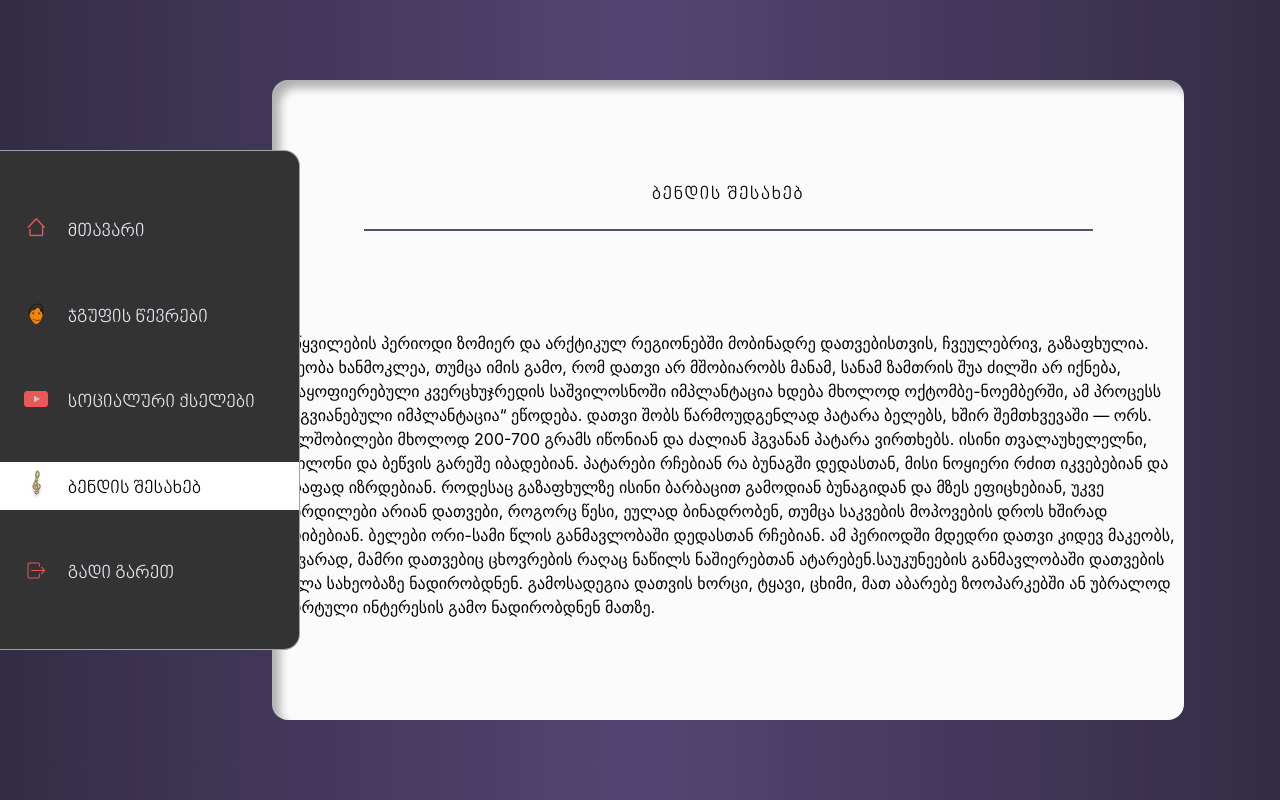
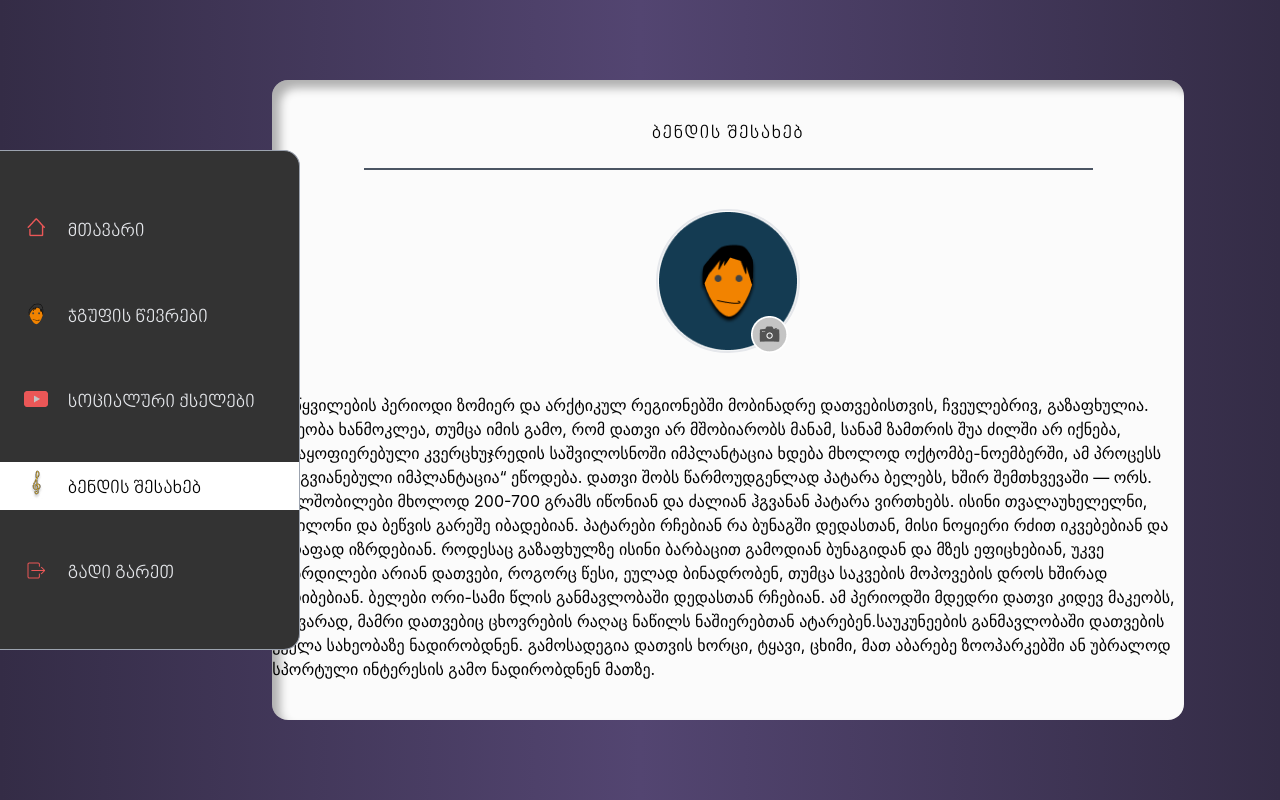
Before and after one commit to ibotchori/folk-soul, a React (Create React App) app: page /band-info in a window 1280 px wide. Built offline with nearby package versions, Linux system fonts and the light colour scheme.

Commit message:
style: add image on BandInfo page

```diff
--- a/src/pages/BandInfo/BandInfo.tsx
+++ b/src/pages/BandInfo/BandInfo.tsx
@@ -1,3 +1,4 @@
+import { DefaultMemberAvatar, EditPhotoIcon } from 'assets'
 import React from 'react'
 
 type Props = {}
@@ -13,6 +14,21 @@ const BandInfo = (props: Props) => {
             ბენდის შესახებ
           </p>
           {/* Image */}
+          <div className='relative'>
+            {/* Avatar Image */}
+            <img
+              className='sm:w-36 w-32  sm:h-36 h-32  rounded-full border-2 border-gray-200 '
+              src={DefaultMemberAvatar}
+              alt='avatar'
+            />
+
+            {/* Avatar Edit Button */}
+            <img
+              className='absolute bottom-0 right-0 cursor-pointer pr-3'
+              src={EditPhotoIcon}
+              alt='Edit'
+            />
+          </div>
 
           {/* Info */}
           <p>
```
